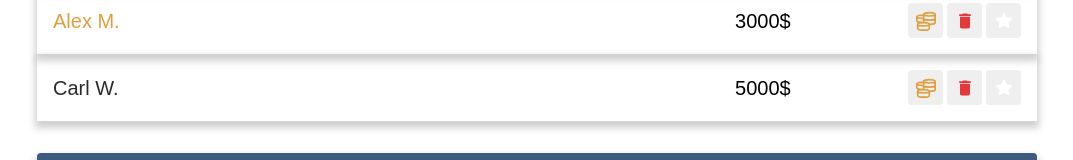
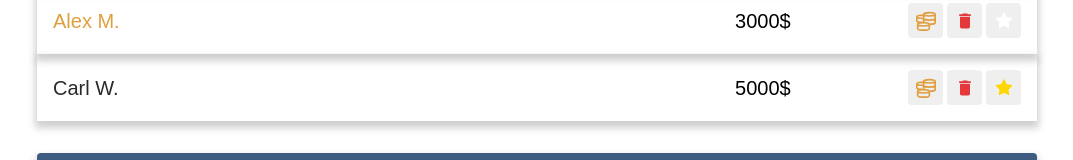
Before and after one commit to KonstantinOkhorzin/react-employees-list, a React (Create React App) app: page / in a window 1280 px wide. Shown: the part 478-638 px from the top of the page, without its empty margins (103-1176 px from the left). Built offline with nearby package versions, Linux system fonts and the light colour scheme.

Commit message:
added deleteEmployee

```diff
--- a/src/components/App.jsx
+++ b/src/components/App.jsx
@@ -10,9 +10,13 @@ class App extends Component {
     data: [
       { name: 'John C.', salary: 800, increase: false, rise: false, id: 1 },
       { name: 'Alex M.', salary: 3000, increase: true, rise: false, id: 2 },
-      { name: 'Carl W.', salary: 5000, increase: false, rise: false, id: 3 },
-    ]
-  }
+      { name: 'Carl W.', salary: 5000, increase: false, rise: true, id: 3 },
+    ],
+  };
+
+  deleteEmployee = id => {
+    this.setState(({ data }) => ({ data: data.filter(item => item.id !== id) }));
+  };
 
   render() {
     const { data } = this.state;
@@ -20,7 +24,7 @@ class App extends Component {
     return (
       <Container>
         <AppInfo />
-        <Main employees={data} />
+        <Main employees={data} onDeleteEmployee={this.deleteEmployee} />
         <EmployeesAddForm />
       </Container>
     );
--- a/src/components/EmployeesList/EmployeesList.jsx
+++ b/src/components/EmployeesList/EmployeesList.jsx
@@ -1,10 +1,10 @@
 import EmployeesListItem from '../EmployeesListItem';
 
-const EmployeesList = ({ employees }) => {
+const EmployeesList = ({ employees, onDeleteEmployee }) => {
   return (
     <ul>
       {employees.map(({ id, ...restProps }) => (
-        <EmployeesListItem key={id} {...restProps} />
+        <EmployeesListItem key={id} {...restProps} onDeleteEmployee={() => onDeleteEmployee(id)} />
       ))}
     </ul>
   );
--- a/src/components/EmployeesListItem/EmploeesListItem.styled.jsx
+++ b/src/components/EmployeesListItem/EmploeesListItem.styled.jsx
@@ -29,7 +29,7 @@ export const Salary = styled.input`
 `;
 
 export const ButtonStar = styled(IconButton)`
-  color: ${({ theme }) => theme.colors.background};
+  color: ${({ theme, rise }) => (rise ? theme.colors.gold : theme.colors.background)};
 `;
 
 export const ButtonMoney = styled(IconButton)`
--- a/src/components/EmployeesListItem/EmployeesListItem.jsx
+++ b/src/components/EmployeesListItem/EmployeesListItem.jsx
@@ -11,7 +11,7 @@ import {
   ButtonStar,
 } from './EmploeesListItem.styled';
 
-const EmployeesListItem = ({ name, salary, increase }) => {
+const EmployeesListItem = ({ name, salary, increase, rise, onDeleteEmployee }) => {
   return (
     <Employee increase={increase}>
       <p>{name}</p>
@@ -20,12 +20,10 @@ const EmployeesListItem = ({ name, salary, increase }) => {
         <ButtonMoney aria-label='money'>
           <GrMoney />
         </ButtonMoney>
-
-        <ButtonDelete aria-label='delete'>
+        <ButtonDelete aria-label='delete' onClick={onDeleteEmployee}>
           <MdDelete />
         </ButtonDelete>
-
-        <ButtonStar aria-label='star'>
+        <ButtonStar aria-label='star' rise={rise}>
           <AiFillStar />
         </ButtonStar>
       </Buttons>
--- a/src/components/Main/Main.jsx
+++ b/src/components/Main/Main.jsx
@@ -10,11 +10,11 @@ const StyledMain = styled.main`
   gap: ${({ theme }) => theme.space[4]}px;
 `;
 
-const Main = ({employees}) => {
+const Main = (props) => {
   return (
     <StyledMain>
       <SearchPanel />
-      <EmployeesList employees={employees} />
+      <EmployeesList {...props} />
     </StyledMain>
   );
 };
```
